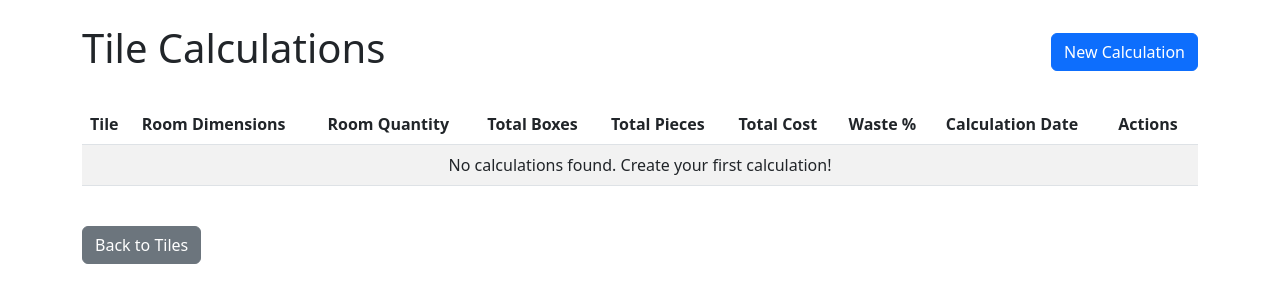
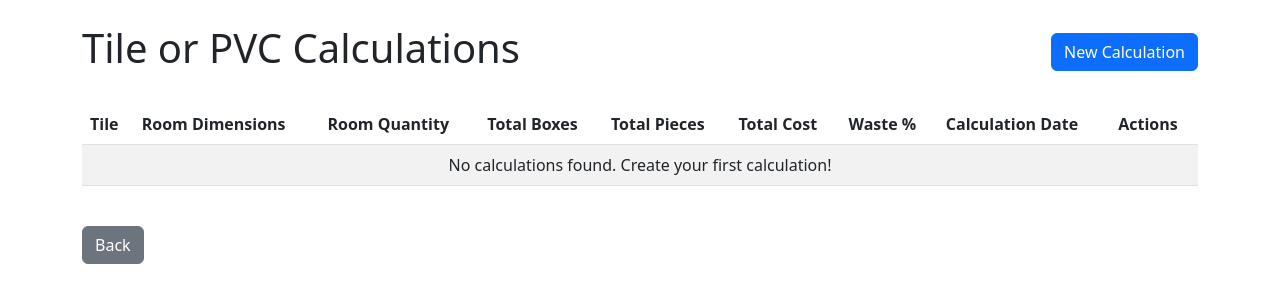
Before and after one commit to marobo/house_estimator, a Django app: page /tile-calculations/ in a window 1280 px wide. Shown: the part 56-359 px from the top of the page. Run offline with Django 5.2, Linux system fonts and the light colour scheme; data that the repository does not hold is empty.

Commit message:
tile or pvc

```diff
--- a/house_estimator/settings.py
+++ b/house_estimator/settings.py
@@ -7,7 +7,7 @@ SECRET_KEY = 'django-insecure-your-secret-key-here'
 
 DEBUG = True
 
-ALLOWED_HOSTS = ['housestimator.pythonanywhere.com']
+ALLOWED_HOSTS = ['housestimator.pythonanywhere.com', 'localhost', '127.0.0.1']
 
 INSTALLED_APPS = [
     'django.contrib.admin',
--- a/materiais/templates/materiais/tile_calculation_list.html
+++ b/materiais/templates/materiais/tile_calculation_list.html
@@ -1,10 +1,10 @@
 {% extends 'base.html' %}
 
-{% block title %}Tile Calculations - House Estimator{% endblock %}
+{% block title %}Tile or PVC Calculations - House Estimator{% endblock %}
 
 {% block content %}
 <div class="d-flex justify-content-between align-items-center mb-4">
-    <h1>Tile Calculations</h1>
+    <h1>Tile or PVC Calculations</h1>
     <a href="{% url 'materiais:tile_calculation_create' %}" class="btn btn-primary">New Calculation</a>
 </div>
 
@@ -50,6 +50,6 @@
 </div>
 
 <div class="mt-4">
-    <a href="{% url 'materiais:tile_list' %}" class="btn btn-secondary">Back to Tiles</a>
+    <a href="{% url 'materiais:tile_list' %}" class="btn btn-secondary">Back</a>
 </div>
 {% endblock %}
--- a/materiais/templates/materiais/tile_detail.html
+++ b/materiais/templates/materiais/tile_detail.html
@@ -1,13 +1,13 @@
 {% extends 'base.html' %}
 
-{% block title %}Tile Detail - House Estimator{% endblock %}
+{% block title %}Tile or PVC Detail - House Estimator{% endblock %}
 
 {% block content %}
 <div class="row">
     <div class="col-md-6 offset-md-3">
         <div class="card">
             <div class="card-header">
-                <h2 class="mb-0">Tile Detail</h2>
+                <h2 class="mb-0">Tile or PVC Detail</h2>
             </div>
             <div class="card-body">
                 <ul>
@@ -18,7 +18,7 @@
                     <li><strong>Price per Box:</strong> ${{ tile.price_per_box }}</li>
                     <li><strong>Waste Percentage:</strong> {{ tile.waste_percentage }}%</li>
                 </ul>
-                <a href="{% url 'materiais:tile_list' %}" class="btn btn-secondary">Back to Tiles</a>
+                <a href="{% url 'materiais:tile_list' %}" class="btn btn-secondary">Back</a>
             </div>
         </div>
     </div>
--- a/materiais/templates/materiais/tile_form.html
+++ b/materiais/templates/materiais/tile_form.html
@@ -1,13 +1,13 @@
 {% extends 'base.html' %}
 
-{% block title %}{% if form.instance.pk %}Edit{% else %}Create{% endif %} Tile - House Estimator{% endblock %}
+{% block title %}{% if form.instance.pk %}Edit{% else %}Create{% endif %} Tile or PVC - House Estimator{% endblock %}
 
 {% block content %}
 <div class="row">
     <div class="col-md-6 offset-md-3">
         <div class="card">
             <div class="card-header">
-                <h2 class="mb-0">{% if form.instance.pk %}Edit{% else %}Create{% endif %} Tile</h2>
+                <h2 class="mb-0">{% if form.instance.pk %}Edit{% else %}Create{% endif %} Tile or PVC</h2>
             </div>
             <div class="card-body">
                 {% if form.non_field_errors %}
@@ -22,7 +22,7 @@
                     {% csrf_token %}
 
                     <div class="mb-3">
-                        <label for="{{ form.name.id_for_label }}" class="form-label">Tile Name</label>
+                        <label for="{{ form.name.id_for_label }}" class="form-label">Tile or PVC Name</label>
                         {{ form.name }}
                         {% if form.name.errors %}
                         <div class="invalid-feedback d-block">
```
Also changed, not shown: materiais/templates/materiais/tile_list.html (+6 -6 lines).
